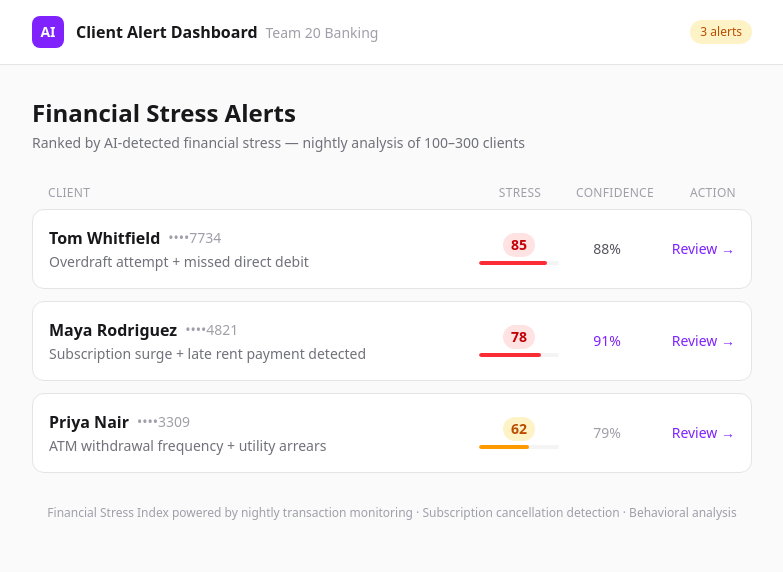
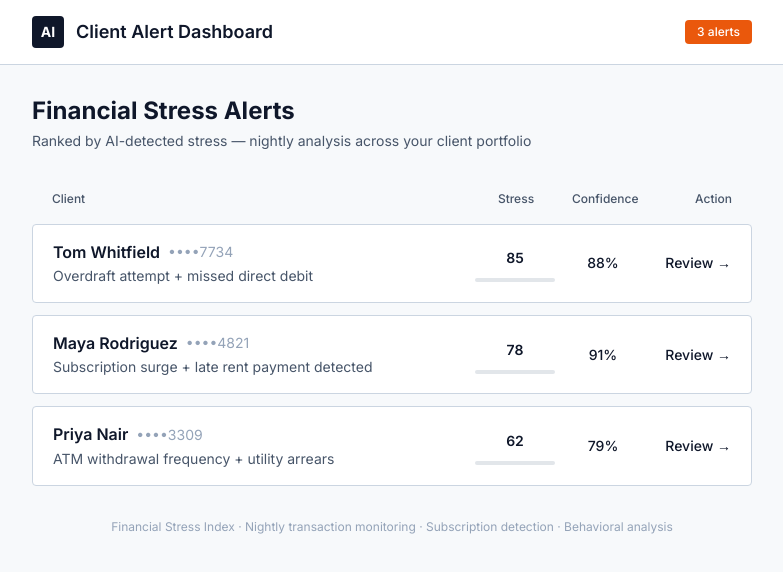
Before and after one commit to DigitalCoa-ch/ai-native-team-20, a Next.js app: page / in a window 1280 px wide. Shown: the top 572 px of the page, without its empty margins (248-1031 px from the left). Built offline with nearby package versions, Linux system fonts and the light colour scheme.

Commit message:
refactor: apply Institutional Precision design system
- new CSS custom properties (surface, primary, error, warning, etc.)
- Inter font via next/font
- redesign dashboard with new color tokens
- updated card, button, and risk indicator styles
- memory: save design system reference

```diff
--- a/app/globals.css
+++ b/app/globals.css
@@ -1 +1,52 @@
 @import "tailwindcss";
+
+@theme {
+  /* Surface */
+  --color-surface: #f7f9fb;
+  --color-surface-dim: #d8dadc;
+  --color-surface-bright: #f7f9fb;
+  --color-surface-lowest: #ffffff;
+  --color-surface-low: #f2f4f6;
+  --color-surface-mid: #edf0f3;
+  --color-surface-high: #e2e6ea;
+  --color-surface-highest: #d8dadc;
+
+  /* On Surface */
+  --color-on-surface: #0f172a;
+  --color-on-surface-variant: #475569;
+
+  /* Outline */
+  --color-outline: #94a3b8;
+  --color-outline-variant: #cbd5e1;
+
+  /* Primary */
+  --color-primary: #0f172a;
+  --color-on-primary: #ffffff;
+  --color-primary-container: #1e293b;
+  --color-on-primary-container: #f1f5f9;
+
+  /* Secondary */
+  --color-secondary: #334155;
+  --color-on-secondary: #ffffff;
+  --color-secondary-container: #e2e8f0;
+  --color-on-secondary-container: #0f172a;
+
+  /* Tertiary */
+  --color-tertiary: #475569;
+  --color-on-tertiary: #ffffff;
+
+  /* Status */
+  --color-error: #dc2626;
+  --color-on-error: #ffffff;
+  --color-success: #16a34a;
+  --color-on-success: #ffffff;
+  --color-warning: #ea580c;
+  --color-on-warning: #ffffff;
+}
+
+body {
+  background-color: #f7f9fb;
+  color: #0f172a;
+  font-family: 'Inter', sans-serif;
+  -webkit-font-smoothing: antialiased;
+}
--- a/app/layout.tsx
+++ b/app/layout.tsx
@@ -1,5 +1,11 @@
 import type { Metadata } from "next";
+import { Inter } from "next/font/google";
 import "./globals.css";
+
+const inter = Inter({
+  subsets: ["latin"],
+  variable: "--font-inter",
+});
 
 export const metadata: Metadata = {
   title: "Client Alert Dashboard — Team 20 Banking",
@@ -12,7 +18,7 @@ export default function RootLayout({
   children: React.ReactNode;
 }>) {
   return (
-    <html lang="en" className="h-full antialiased">
+    <html lang="en" className={`${inter.variable}`}>
       <body className="h-full min-h-full">{children}</body>
     </html>
   );
--- a/app/page.tsx
+++ b/app/page.tsx
@@ -5,65 +5,96 @@ import { clients as initialClients } from "./lib/data";
 import { Client } from "./lib/types";
 import Link from "next/link";
 
-function stressColor(index: number) {
-  if (index >= 75) return "bg-red-100 text-red-700";
-  if (index >= 50) return "bg-amber-100 text-amber-700";
-  return "bg-emerald-100 text-emerald-700";
+function riskColor(index: number) {
+  if (index >= 75) return "bg-error text-on-error";
+  if (index >= 50) return "bg-warning text-on-warning";
+  return "bg-outline text-white";
 }
 
-function stressBarColor(index: number) {
-  if (index >= 75) return "bg-red-500";
-  if (index >= 50) return "bg-amber-500";
-  return "bg-emerald-500";
+function riskBarColor(index: number) {
+  if (index >= 75) return "bg-error";
+  if (index >= 50) return "bg-warning";
+  return "bg-outline";
 }
 
 function confidenceColor(conf: number) {
-  if (conf >= 90) return "text-violet-600";
-  if (conf >= 80) return "text-zinc-600";
-  return "text-zinc-400";
+  if (conf >= 90) return "text-primary";
+  if (conf >= 80) return "text-secondary";
+  return "text-tertiary";
+}
+
+function statusBadge(status: Client["status"]) {
+  if (status === "approved")
+    return <span className="text-xs px-2 py-0.5 rounded bg-success/10 text-success font-medium">Approved</span>;
+  if (status === "rejected")
+    return <span className="text-xs px-2 py-0.5 rounded bg-outline/20 text-tertiary font-medium">Rejected</span>;
+  return null;
 }
 
 export default function Dashboard() {
   const [clients] = useState<Client[]>(initialClients);
-
-  // Sort by stress desc
   const sorted = [...clients].sort((a, b) => b.stressIndex - a.stressIndex);
-
   const pendingCount = sorted.filter((c) => c.status === "pending").length;
 
   return (
-    <div className="min-h-screen bg-zinc-50">
+    <div className="min-h-screen" style={{ backgroundColor: "#f7f9fb" }}>
       {/* Header */}
-      <header className="bg-white border-b border-zinc-200">
-        <div className="max-w-3xl mx-auto px-6 py-4 flex items-center justify-between">
+      <header
+        className="bg-white"
+        style={{ borderBottom: "1px solid #cbd5e1" }}
+      >
+        <div
+          className="max-w-3xl mx-auto px-6 py-4 flex items-center justify-between"
+          style={{ gap: 24 }}
+        >
           <div className="flex items-center gap-3">
-            <div className="w-8 h-8 bg-violet-600 rounded-lg flex items-center justify-center">
+            <div
+              className="w-8 h-8 rounded flex items-center justify-center"
+              style={{ backgroundColor: "#0f172a" }}
+            >
               <span className="text-white font-bold text-sm">AI</span>
             </div>
-            <div>
-              <span className="font-semibold text-zinc-900">Client Alert Dashboard</span>
-              <span className="text-zinc-400 text-sm ml-2 hidden sm:inline">Team 20 Banking</span>
-            </div>
+            <span
+              className="font-semibold text-lg"
+              style={{ color: "#0f172a" }}
+            >
+              Client Alert Dashboard
+            </span>
           </div>
           <div className="flex items-center gap-2">
-            <span className="px-2.5 py-1 bg-amber-100 text-amber-700 rounded-full text-xs font-medium">
-              {pendingCount} alerts
+            <span
+              className="px-3 py-1 rounded text-xs font-medium"
+              style={{
+                backgroundColor: pendingCount > 0 ? "#ea580c" : "#16a34a",
+                color: "#ffffff",
+              }}
+            >
+              {pendingCount} alert{pendingCount !== 1 ? "s" : ""}
             </span>
           </div>
         </div>
       </header>
 
       <main className="max-w-3xl mx-auto px-6 py-8">
-        {/* Sub-header */}
-        <div className="mb-6">
-          <h1 className="text-2xl font-bold text-zinc-900">Financial Stress Alerts</h1>
-          <p className="text-zinc-500 text-sm mt-1">
-            Ranked by AI-detected financial stress — nightly analysis of 100–300 clients
+
+        {/* Page title */}
+        <div className="mb-8">
+          <h1
+            className="text-2xl"
+            style={{ fontWeight: 700, lineHeight: 1.2, color: "#0f172a" }}
+          >
+            Financial Stress Alerts
+          </h1>
+          <p className="text-sm mt-1" style={{ color: "#475569", lineHeight: 1.5 }}>
+            Ranked by AI-detected stress — nightly analysis across your client portfolio
           </p>
         </div>
 
         {/* Column labels */}
-        <div className="hidden sm:flex items-center gap-4 px-4 py-2 text-xs font-medium text-zinc-400 uppercase tracking-wide">
+        <div
+          className="hidden sm:flex items-center gap-4 px-5 py-2 mb-2"
+          style={{ color: "#475569", fontSize: 12, fontWeight: 500, lineHeight: 1.4 }}
+        >
           <div className="flex-1">Client</div>
           <div className="w-20 text-center">Stress</div>
           <div className="w-16 text-center">Confidence</div>
@@ -76,64 +107,98 @@ export default function Dashboard() {
             <Link
               key={client.id}
               href={`/clients/${client.id}`}
-              className="block bg-white border border-zinc-200 rounded-xl p-4 hover:border-violet-300 hover:shadow-sm transition-all"
+              className="block"
+              style={{
+                backgroundColor: "#ffffff",
+                border: "1px solid #cbd5e1",
+                borderRadius: 4,
+                padding: "16px 20px",
+                transition: "box-shadow 0.15s ease",
+              }}
+              onMouseEnter={(e) =>
+                (e.currentTarget.style.boxShadow = "0 2px 8px rgba(15,23,42,0.08)")
+              }
+              onMouseLeave={(e) =>
+                (e.currentTarget.style.boxShadow = "none")
+              }
             >
               <div className="flex items-center gap-4">
                 {/* Client info */}
                 <div className="flex-1 min-w-0">
                   <div className="flex items-center gap-2 flex-wrap">
-                    <span className="font-semibold text-zinc-900">{client.name}</span>
-                    <span className="text-zinc-400 text-sm">••••{client.accountNumber}</span>
-                    {client.status !== "pending" && (
-                      <span
-                        className={`px-2 py-0.5 rounded-full text-xs font-medium ${
-                          client.status === "approved"
-                            ? "bg-emerald-100 text-emerald-700"
-                            : "bg-zinc-100 text-zinc-500"
-                        }`}
-                      >
-                        {client.status}
-                      </span>
-                    )}
+                    <span
+                      className="font-semibold text-base"
+                      style={{ color: "#0f172a", lineHeight: 1.4 }}
+                    >
+                      {client.name}
+                    </span>
+                    <span
+                      className="text-sm"
+                      style={{ color: "#94a3b8" }}
+                    >
+                      ••••{client.accountNumber}
+                    </span>
+                    {statusBadge(client.status)}
                   </div>
-                  <p className="text-zinc-500 text-sm mt-0.5 truncate">{client.trigger}</p>
+                  <p
+                    className="text-sm mt-0.5 truncate"
+                    style={{ color: "#475569", lineHeight: 1.5 }}
+                  >
+                    {client.trigger}
+                  </p>
                 </div>
 
                 {/* Stress score */}
-                <div className="flex flex-col items-center gap-1 w-20">
-                  <div className="flex items-center gap-1.5">
-                    <span
-                      className={`px-2 py-0.5 rounded-full text-sm font-semibold ${stressColor(client.stressIndex)}`}
-                    >
-                      {client.stressIndex}
-                    </span>
+                <div className="flex flex-col items-center gap-1.5 w-20">
+                  <div
+                    className="px-2.5 py-1 rounded text-sm font-semibold"
+                    style={{ backgroundColor: riskColor(client.stressIndex).split(" ")[0], color: riskColor(client.stressIndex).split(" ")[1] }}
+                  >
+                    {client.stressIndex}
                   </div>
                   {/* Stress bar */}
-                  <div className="w-full h-1 bg-zinc-100 rounded-full overflow-hidden">
+                  <div
+                    className="w-full h-1 rounded-full overflow-hidden"
+                    style={{ backgroundColor: "#e2e6ea" }}
+                  >
                     <div
-                      className={`h-full rounded-full transition-all ${stressBarColor(client.stressIndex)}`}
-                      style={{ width: `${client.stressIndex}%` }}
+                      className="h-full rounded-full"
+                      style={{
+                        width: `${client.stressIndex}%`,
+                        backgroundColor: riskBarColor(client.stressIndex),
+                      }}
                     />
                   </div>
                 </div>
 
                 {/* Confidence */}
-                <div className={`text-sm font-medium w-16 text-center ${confidenceColor(client.confidence)}`}>
+                <div
+                  className="text-sm font-medium w-16 text-center"
+                  style={{ color: confidenceColor(client.confidence) }}
+                >
                   {client.confidence}%
                 </div>
 
                 {/* Action */}
                 <div className="w-20 flex justify-end">
-                  <span className="text-sm text-violet-600 font-medium">Review →</span>
+                  <span
+                    className="text-sm font-medium"
+                    style={{ color: "#0f172a" }}
+                  >
+                    Review →
+                  </span>
                 </div>
               </div>
             </Link>
           ))}
         </div>
 
-        {/* Footer note */}
-        <p className="text-center text-zinc-400 text-xs mt-8">
-          Financial Stress Index powered by nightly transaction monitoring · Subscription cancellation detection · Behavioral analysis
+        {/* Footer */}
+        <p
+          className="text-center text-xs mt-8"
+          style={{ color: "#94a3b8", lineHeight: 1.5 }}
+        >
+          Financial Stress Index · Nightly transaction monitoring · Subscription detection · Behavioral analysis
         </p>
       </main>
     </div>
```
Also changed, not shown: memory/design-system.md (added, +78 -0 lines).
